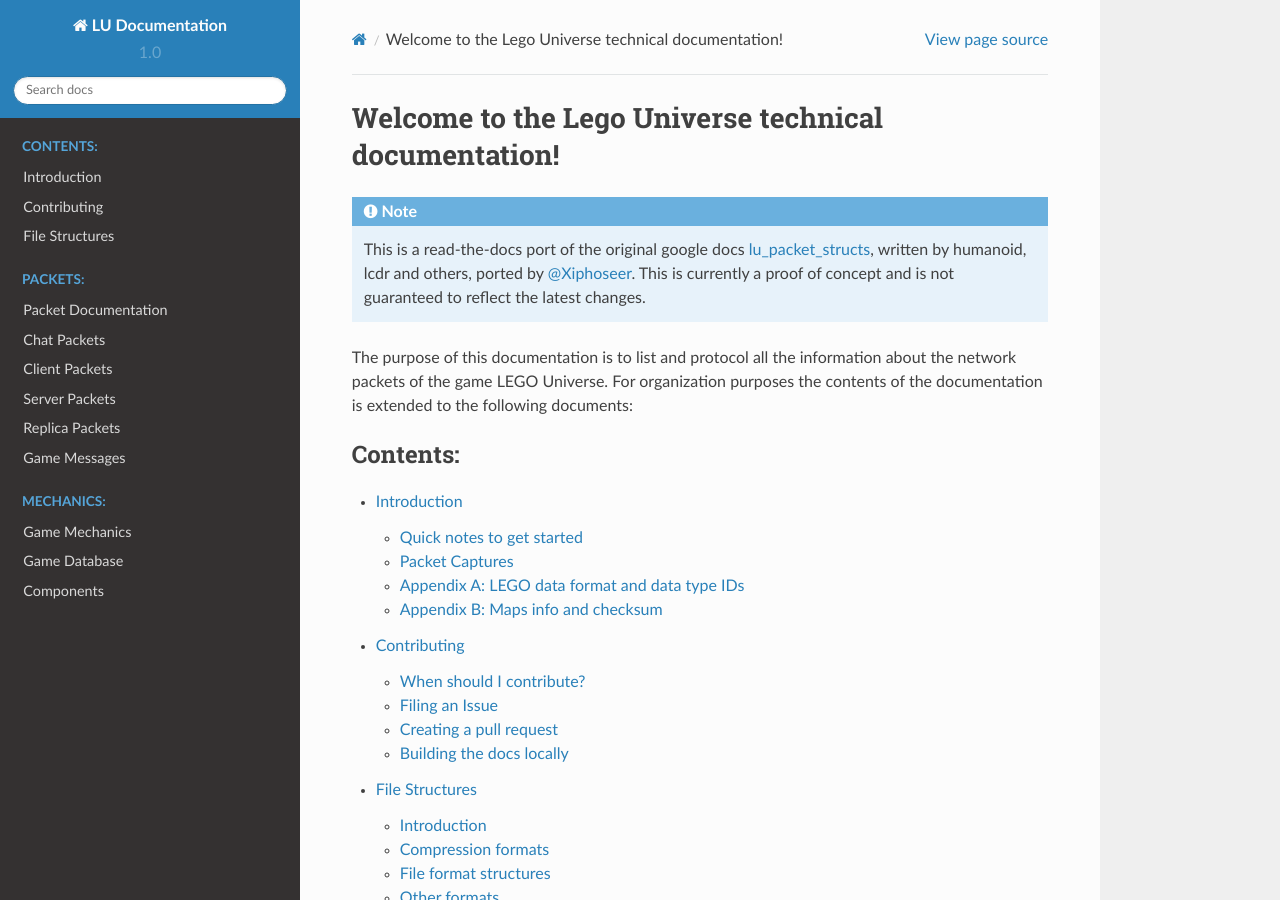
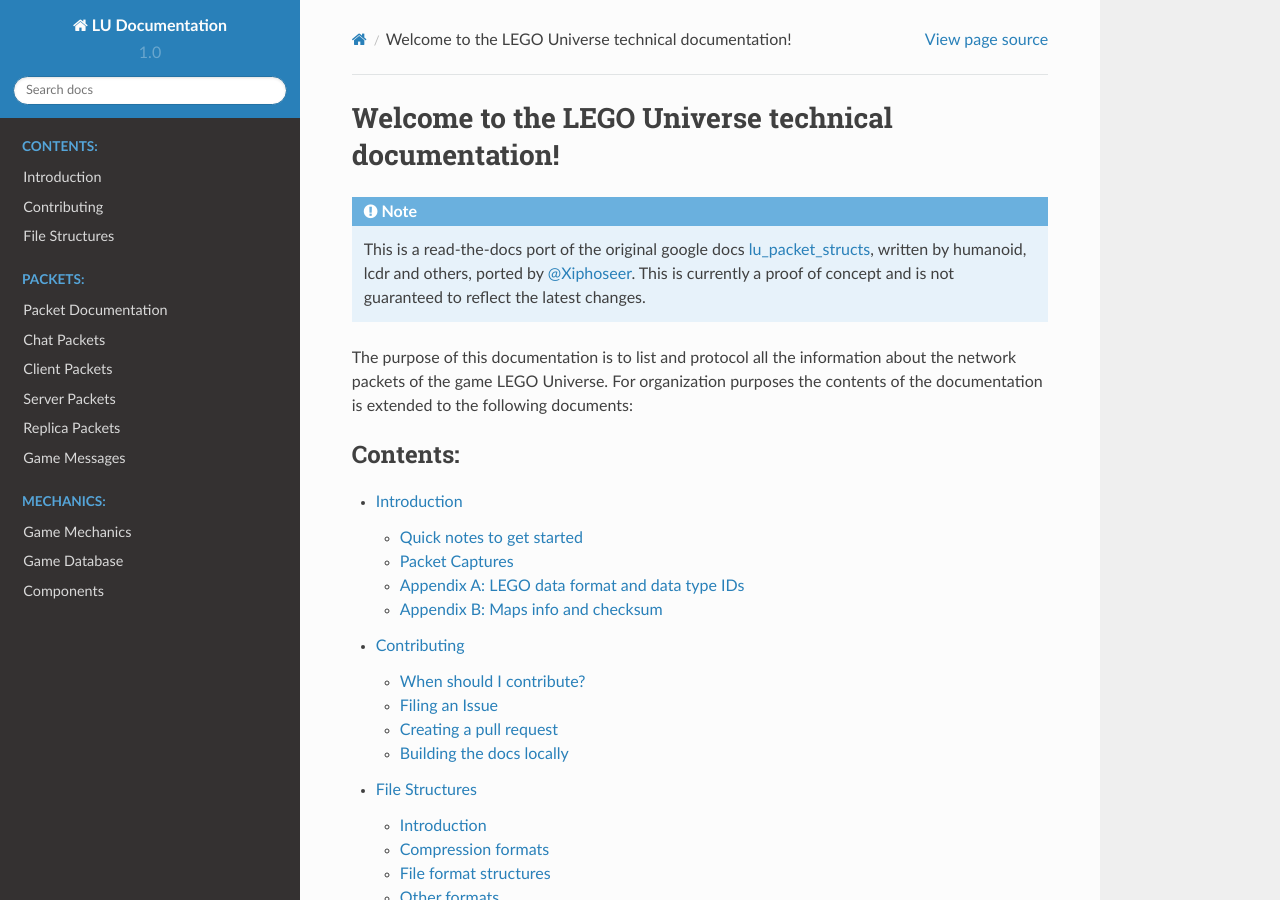
Before and after one commit to LUDevNet/Docs, a Sphinx documentation site: the page built from docs/index.rst, in a window 1280 px wide and 900 px high. Built offline with Sphinx 7.4.7 and the Read the Docs theme 2.0.0, drawn with Linux system fonts in a browser that asks for light colours; pages that are not in the unit, such as notebooks, are missing from menus.

```diff
--- a/docs/index.rst
+++ b/docs/index.rst
@@ -3,7 +3,7 @@
    You can adapt this file completely to your liking, but it should at least
    contain the root `toctree` directive.
 
-Welcome to the Lego Universe technical documentation!
+Welcome to the LEGO Universe technical documentation!
 =====================================================
 
 .. note ::
```
